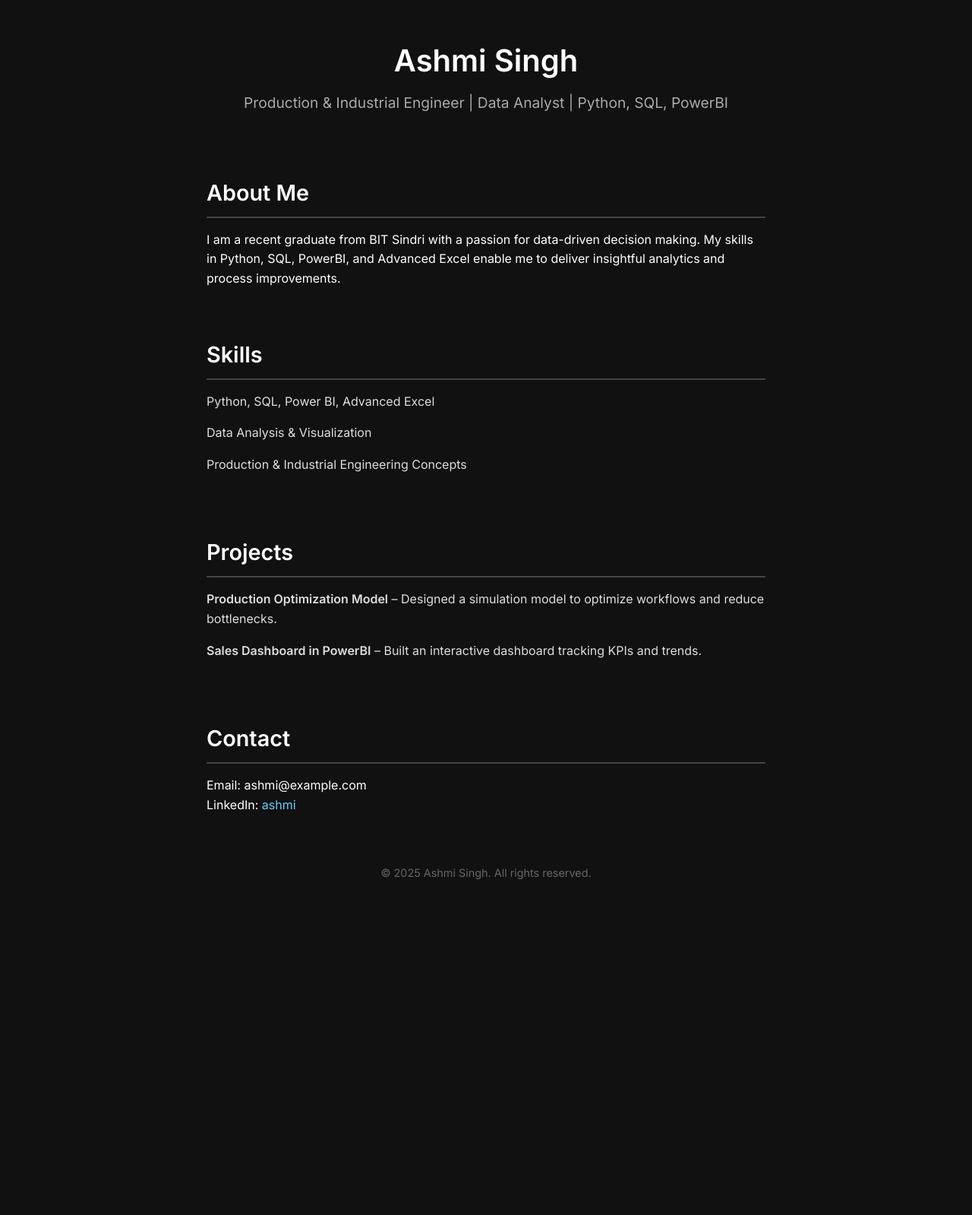
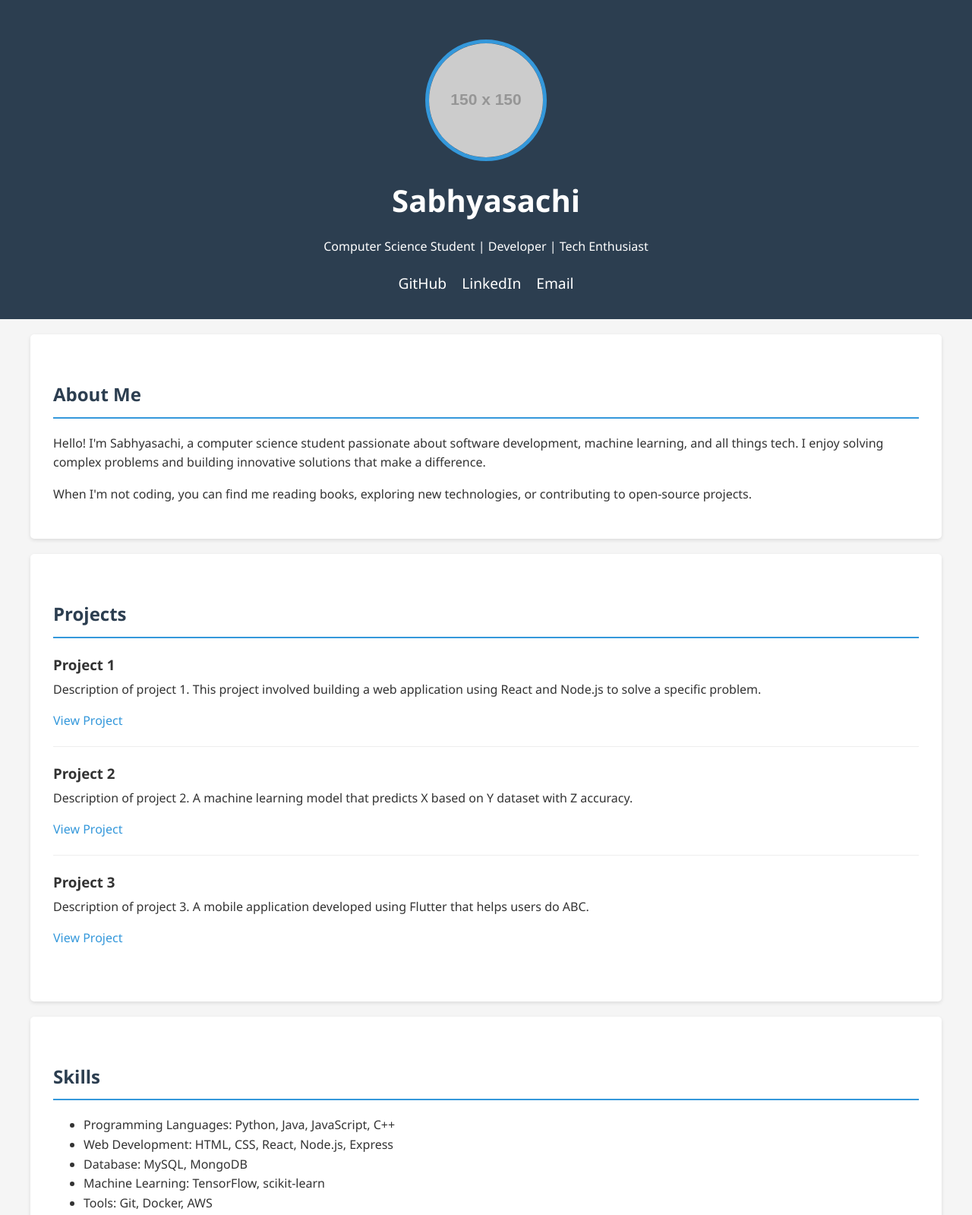
Before and after one commit to ashmisingh/ashmisingh.github.io, a plain HTML site: page index.html in a window 1280 px wide. Shown: the top 1599 px of the page at 76% size. Before the commit the page ends 1192 px from the top, so only its background shows below. Drawn offline with Linux system fonts and the light colour scheme; placeholder pictures from the web are drawn by us.

Commit message:
Update index.html

```diff
--- a/index.html
+++ b/index.html
@@ -1,72 +1,108 @@
 <!DOCTYPE html>
 <html lang="en">
-
 <head>
     <meta charset="UTF-8">
     <meta name="viewport" content="width=device-width, initial-scale=1.0">
-  <title>Ashmi Singh</title>
-  <link rel="stylesheet" href="https://fonts.googleapis.com/css2?family=Inter:wght@400;600&display=swap">
+    <title>Sabhyasachi</title>
     <style>
-    * {
+        body {
+            font-family: 'Segoe UI', Tahoma, Geneva, Verdana, sans-serif;
             margin: 0;
             padding: 0;
-      box-sizing: border-box;
-      font-family: 'Inter', sans-serif;
-    }
-
-    body {
-      background-color: #111;
-      color: #fff;
+            background-color: #f5f5f5;
+            color: #333;
             line-height: 1.6;
         }
 
         header {
-      padding: 3rem 2rem;
+            background-color: #2c3e50;
+            color: white;
+            padding: 2rem 0;
             text-align: center;
         }
 
-    header h1 {
-      font-size: 2.5rem;
-      font-weight: 600;
+        .container {
+            max-width: 1200px;
+            margin: 0 auto;
+            padding: 0 20px;
         }
 
-    header p {
-      font-size: 1.2rem;
-      color: #aaa;
-      margin-top: 0.5rem;
+        h1 {
+            margin: 0;
+            font-size: 2.5rem;
         }
 
-    .section {
-      padding: 2rem;
-      max-width: 800px;
-      margin: 0 auto;
+        h2 {
+            color: #2c3e50;
+            border-bottom: 2px solid #3498db;
+            padding-bottom: 10px;
+            margin-top: 30px;
         }
 
-    .section h2 {
-      font-size: 1.8rem;
-      margin-bottom: 1rem;
-      border-bottom: 2px solid #444;
-      padding-bottom: 0.5rem;
+        .profile-img {
+            width: 150px;
+            height: 150px;
+            border-radius: 50%;
+            object-fit: cover;
+            border: 5px solid #3498db;
+            margin: 20px auto;
+            display: block;
         }
 
-    .section ul {
-      list-style: none;
+        section {
+            background-color: white;
+            padding: 30px;
+            margin: 20px 0;
+            border-radius: 5px;
+            box-shadow: 0 2px 5px rgba(0,0,0,0.1);
         }
 
-    .section ul li {
-      margin-bottom: 1rem;
-      color: #ddd;
+        .social-links {
+            display: flex;
+            justify-content: center;
+            gap: 20px;
+            margin-top: 20px;
+        }
+
+        .social-links a {
+            color: white;
+            text-decoration: none;
+            font-size: 1.2rem;
+            transition: color 0.3s;
+        }
+
+        .social-links a:hover {
+            color: #3498db;
         }
 
         footer {
+            background-color: #2c3e50;
+            color: white;
             text-align: center;
-      padding: 2rem;
-      font-size: 0.9rem;
-      color: #666;
+            padding: 20px 0;
+            margin-top: 30px;
+        }
+
+        .project {
+            margin-bottom: 20px;
+            padding-bottom: 20px;
+            border-bottom: 1px solid #eee;
+        }
+
+        .project:last-child {
+            border-bottom: none;
+        }
+
+        .project h3 {
+            margin-bottom: 5px;
+        }
+
+        .project p {
+            margin-top: 0;
         }
 
         a {
-      color: #66ccff;
+            color: #3498db;
             text-decoration: none;
         }
 
@@ -75,43 +111,69 @@
         }
     </style>
 </head>
-
 <body>
     <header>
-    <h1>Ashmi Singh</h1>
-    <p>Production & Industrial Engineer | Data Analyst | Python, SQL, PowerBI</p>
+        <div class="container">
+            <img src="https://via.placeholder.com/150" alt="Profile Picture" class="profile-img">
+            <h1>Sabhyasachi</h1>
+            <p>Computer Science Student | Developer | Tech Enthusiast</p>
+            <div class="social-links">
+                <a href="https://github.com/sabhyasachi" target="_blank">GitHub</a>
+                <a href="https://linkedin.com/in/sabhyasachi" target="_blank">LinkedIn</a>
+                <a href="mailto:sabhyasachi@example.com">Email</a>
+            </div>
+        </div>
     </header>
 
-  <section class="section">
+    <div class="container">
+        <section id="about">
             <h2>About Me</h2>
-    <p>I am a recent graduate from BIT Sindri with a passion for data-driven decision making. My skills in Python, SQL, PowerBI, and Advanced Excel enable me to deliver insightful analytics and process improvements.</p>
+            <p>Hello! I'm Sabhyasachi, a computer science student passionate about software development, machine learning, and all things tech. I enjoy solving complex problems and building innovative solutions that make a difference.</p>
+            <p>When I'm not coding, you can find me reading books, exploring new technologies, or contributing to open-source projects.</p>
         </section>
 
-  <section class="section">
+        <section id="projects">
+            <h2>Projects</h2>
+            <div class="project">
+                <h3>Project 1</h3>
+                <p>Description of project 1. This project involved building a web application using React and Node.js to solve a specific problem.</p>
+                <a href="#" target="_blank">View Project</a>
+            </div>
+            <div class="project">
+                <h3>Project 2</h3>
+                <p>Description of project 2. A machine learning model that predicts X based on Y dataset with Z accuracy.</p>
+                <a href="#" target="_blank">View Project</a>
+            </div>
+            <div class="project">
+                <h3>Project 3</h3>
+                <p>Description of project 3. A mobile application developed using Flutter that helps users do ABC.</p>
+                <a href="#" target="_blank">View Project</a>
+            </div>
+        </section>
+
+        <section id="skills">
             <h2>Skills</h2>
             <ul>
-      <li>Python, SQL, Power BI, Advanced Excel</li>
-      <li>Data Analysis & Visualization</li>
-      <li>Production & Industrial Engineering Concepts</li>
+                <li>Programming Languages: Python, Java, JavaScript, C++</li>
+                <li>Web Development: HTML, CSS, React, Node.js, Express</li>
+                <li>Database: MySQL, MongoDB</li>
+                <li>Machine Learning: TensorFlow, scikit-learn</li>
+                <li>Tools: Git, Docker, AWS</li>
             </ul>
         </section>
 
-  <section class="section">
-    <h2>Projects</h2>
-    <ul>
-      <li><strong>Production Optimization Model</strong> – Designed a simulation model to optimize workflows and reduce bottlenecks.</li>
-      <li><strong>Sales Dashboard in PowerBI</strong> – Built an interactive dashboard tracking KPIs and trends.</li>
-    </ul>
+        <section id="education">
+            <h2>Education</h2>
+            <h3>University Name</h3>
+            <p>Bachelor of Technology in Computer Science | Expected Graduation: 2024</p>
+            <p>Relevant Coursework: Data Structures, Algorithms, Machine Learning, Database Systems, Operating Systems</p>
         </section>
-
-  <section class="section">
-    <h2>Contact</h2>
-    <p>Email: ashmi@example.com<br>LinkedIn: <a href="https://www.linkedin.com/in/ashmi">ashmi</a></p>
-  </section>
+    </div>
 
     <footer>
-    &copy; 2025 Ashmi Singh. All rights reserved.
+        <div class="container">
+            <p>&copy; 2023 Sabhyasachi. All rights reserved.</p>
+        </div>
     </footer>
 </body>
-
 </html>
```
Lines whose indentation alone changed are shown as unchanged.
